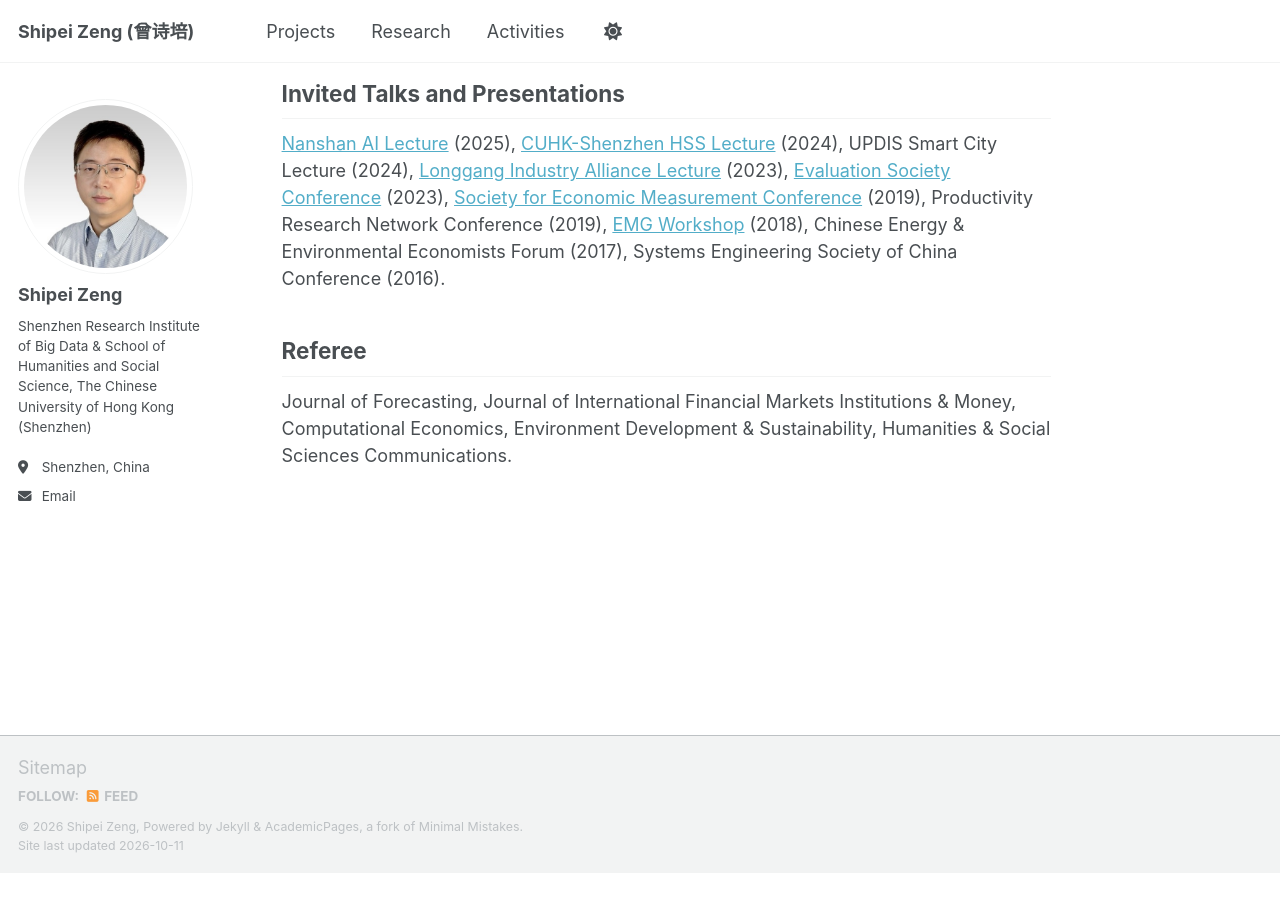
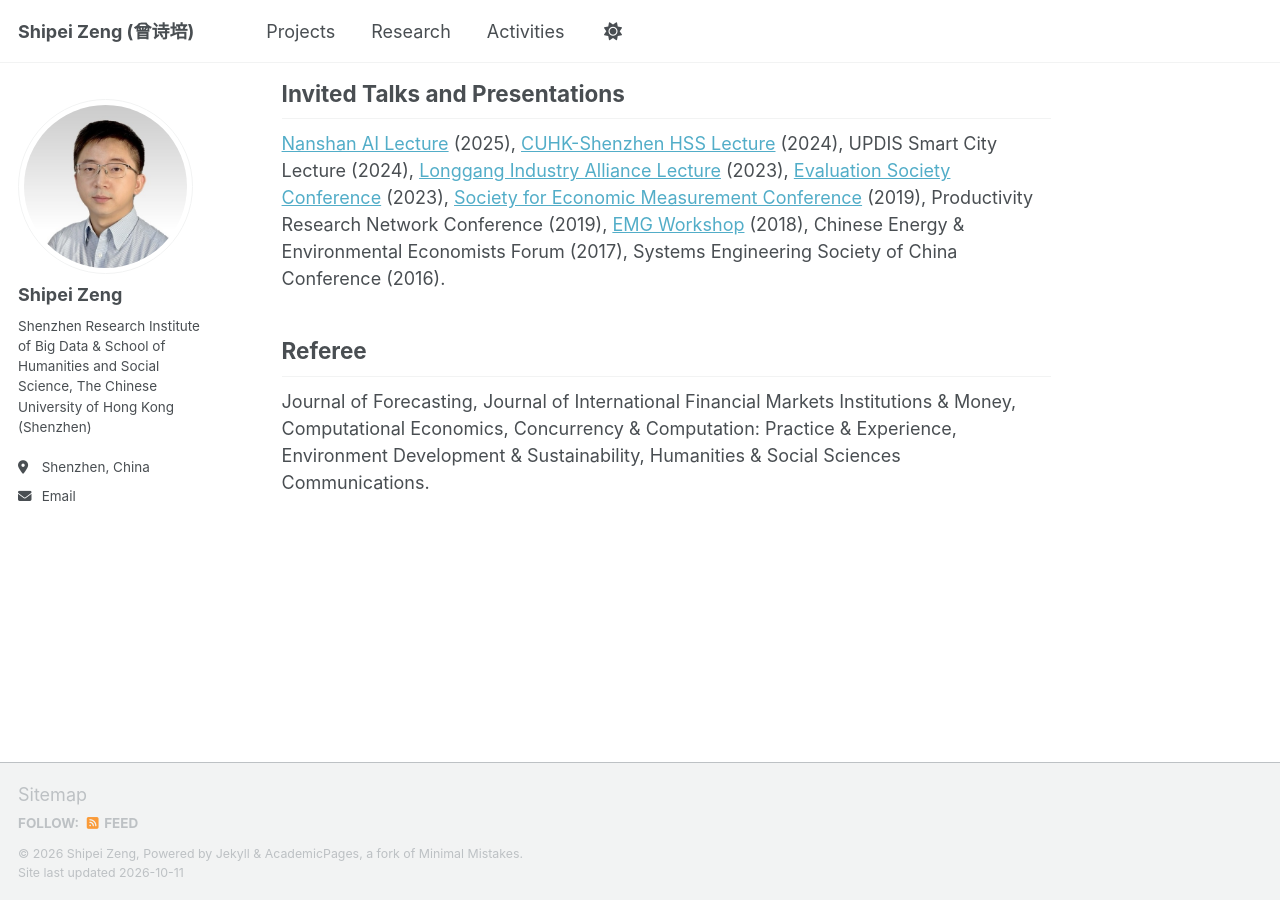
Before and after one commit to shipei-zeng/shipei-zeng.github.io, a Jekyll site: the page built from _pages/activities.md, in a window 1280 px wide and 900 px high, scrolled down 1313 px. Built offline with Jekyll 4.4.1, drawn with Linux system fonts in a browser that asks for light colours; a script that is not in the unit is left out; before the commit the page ends 2186 px from its top, so only the background shows below that.

Commit message:
Update referee list in activities.md
Added 'Concurrency & Computation: Practice & Experience' to the list of refereed journals.

```diff
--- a/_pages/activities.md
+++ b/_pages/activities.md
@@ -26,4 +26,4 @@ title: 'Professional Activities'
 [Nanshan AI Lecture](https://mp.weixin.qq.com/s/6tr0wYpImuYcXatWrdRY3g) (2025), [CUHK-Shenzhen HSS Lecture](https://hss.cuhk.edu.cn/event/1424) (2024), UPDIS Smart City Lecture (2024), [Longgang Industry Alliance Lecture](https://mp.weixin.qq.com/s/OukZ2f5zh07VhxOrXAGYfg) (2023), [Evaluation Society Conference](https://mp.weixin.qq.com/s/64PAUxEkqe9GdTMwKMRrCA) (2023), [Society for Economic Measurement Conference](https://sem-society.org/sem-2019-sixth-annual-conference-goethe-university-frankfurt-germany/) (2019), Productivity Research Network Conference (2019), [EMG Workshop](https://conference.unsw.edu.au/content/dam/pdfs/business/caer/research-reports/emg-workshop-2018/emg2018-6_SZeng_EMG-Slides.pdf) (2018), Chinese Energy & Environmental Economists Forum (2017), Systems Engineering Society of China Conference (2016).
 
 ## Referee
-Journal of Forecasting,	Journal of International Financial Markets Institutions & Money, Computational Economics, Environment Development & Sustainability, Humanities & Social Sciences Communications.
+Journal of Forecasting,	Journal of International Financial Markets Institutions & Money, Computational Economics, Concurrency & Computation: Practice & Experience, Environment Development & Sustainability, Humanities & Social Sciences Communications.
```
